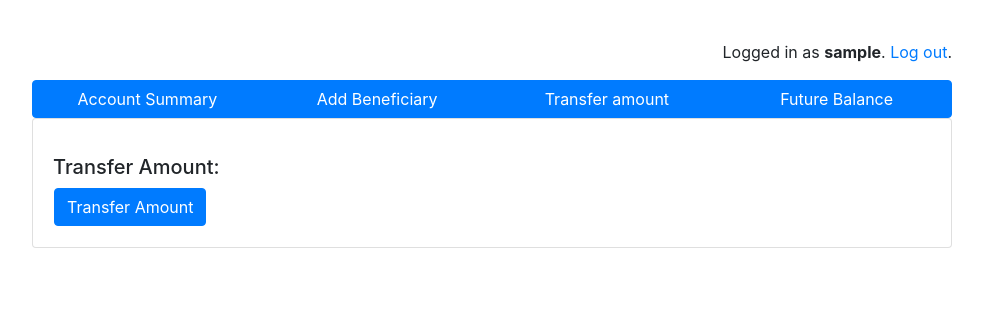
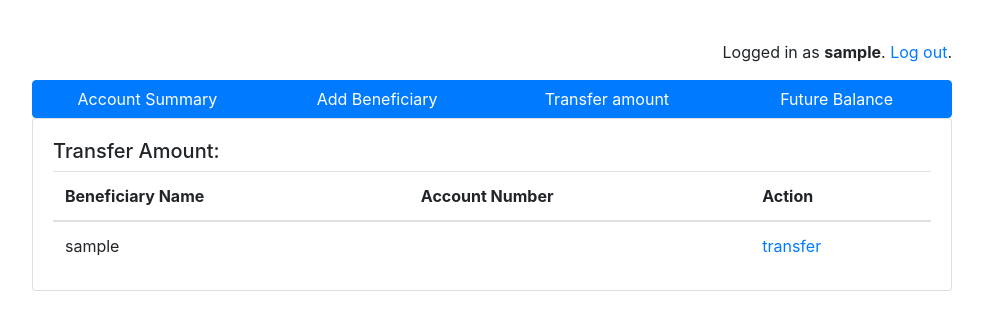
Before and after one commit to Shivaniuyyala/Banking, a Django app: page /customer/transfer_amount/ in a window 1280 px wide. Shown: the top 330 px of the page, without its empty margins (148-1131 px from the left). Run offline with Django 3.2, Linux system fonts and the light colour scheme; a user stored in the database is signed in; tables that the repository leaves empty hold one stand-in row (values such as "Sample post"); some libraries are stand-ins or nearby versions; some web fonts are replaced.

Commit message:
added transaction view and interest calculation view

```diff
--- a/account/models.py
+++ b/account/models.py
@@ -66,3 +66,11 @@
 
     def __unicode__(self):
         return u'%s' % self.txn_id
+
+
+class Beneficiary(BaseClass):
+    user = models.OneToOneField(User, related_name='account_user')
+    beneficiary = models.ManyToManyField(CustomerAccountMapping)
+
+    def __unicode__(self):
+        return u'%s' % self.user.username
--- a/customer/forms.py
+++ b/customer/forms.py
@@ -29,6 +29,7 @@
 
 
 class TransferAmountForm(forms.Form):
+    amount = forms.DecimalField(required=True)
 
     def __init__(self, *args, **kwargs):
         super(TransferAmountForm, self).__init__(*args, **kwargs)
--- a/customer/models.py
+++ b/customer/models.py
@@ -40,10 +40,3 @@
 #
 #     def __unicode__(self):
 #         return u'%s' % self.user.username
-
-class Beneficiary(BaseClass):
-    user = models.OneToOneField(User, related_name='account_user')
-    beneficiary = models.ManyToManyField(User)
-
-    def __unicode__(self):
-        return u'%s' % self.user.username
--- a/customer/templates/transfer_amount.html
+++ b/customer/templates/transfer_amount.html
@@ -3,16 +3,23 @@
 {% block content %}
 <div>
     <form enctype="multipart/form-data" method='post' action=''>
-        <p>{{ form.errors }}</p>
-        <p>{{ form.non_field_errors }}</p>
         {% csrf_token %}
             <table class="table mb-0">
                 <h5> Transfer Amount: </h5>
-            {{form.as_table}}
-                </table>
-            <table>
-            <tr><td> <input type='submit' value='Transfer Amount' class="btn btn-primary" /> </td></tr>
-            </table>
+            <thead>
+            <th>Beneficiary Name</th>
+            <th>Account Number</th>
+            <th>Action</th>
+            </thead>
+            <tdoby>
+                {% for each in beneficiary_list %}
+                    <tr>
+                        <td class="align-middle">{{ each.customer.username }}</td>
+                        <td class="align-middle">{{ each.account }}</td>
+                        <td class="align-middle"><a href="{% url 'customer:txn_confirm' beneficiary_id=each.id  %}">transfer</a></td></tr>
+                {% endfor %}
+            </tdoby>
+        </table>
     </form>
 </div>
 {% endblock %}
--- a/customer/urls.py
+++ b/customer/urls.py
@@ -6,6 +6,8 @@
     url('customer/', include(([
         url('view_transaction_history/(?P<ac_number>\d+)/$', TransactionHistory, name='txn_history'),
         url('add_beneficiary/$', AddBeneficiary.as_view(), name='add_beneficiary'),
-        url('transfer_amount/$', TransferAmount.as_view(), name='transfer_amount'),
+        url('transfer_amount/$', transferAmount, name='transfer_amount'),
+        url('transfer_amount_confirm/(?P<beneficiary_id>\d+)/$', TransferAmountConfirm.as_view(), name='txn_confirm'),
+        url('calculate_interest/$', interestCalculation, name='calculate_interest'),
     ], 'customer'), namespace='customer')),
 ]
--- a/customer/views.py
+++ b/customer/views.py
@@ -2,12 +2,15 @@
 from __future__ import unicode_literals
 from django.views.generic import *
 from django.contrib.auth import login
+from django.http import HttpResponseRedirect
 from django.contrib import messages
 from django.shortcuts import render, redirect
+from django.db import transaction
 from customer.models import User
-from account.models import CustomerAccountMapping, Account, Transaction
-from customer.models import Beneficiary
+from account.models import CustomerAccountMapping, Account, Transaction, Beneficiary
 from customer.forms import SignUpForm, AddBeneficiaryForm, TransferAmountForm
+from decimal import Decimal
+import datetime
 
 
 from django.shortcuts import render
@@ -32,7 +35,10 @@
         username = User.objects.filter(id=request.user.id).values_list('username')
         accounts = list(CustomerAccountMapping.objects.filter(customer=request.user.id).values_list(
             'account__ac_number'))
-        accounts = Account.objects.filter(ac_number__in=accounts[0])
+        if accounts:
+            accounts = Account.objects.filter(ac_number__in=accounts[0])
+        else:
+            accounts = []
         return render(request, 'home.html', {"accounts": accounts, "username": username })
 
 
@@ -72,16 +78,69 @@
         return render(request, self.template_name, {"form": form})
 
 
-class TransferAmount(CreateView):
-    template_name = 'transfer_amount.html'
+class TransferAmountConfirm(CreateView):
+    template_name = 'transfer_amount_confirm.html'
 
     def get_context_data(self, **kwargs):
-        return super(TransferAmount, self).get_context_data(**kwargs)
+        return super(TransferAmountConfirm, self).get_context_data(**kwargs)
 
     def get(self, request, *args, **kwargs):
         form = TransferAmountForm()
-        return render(request, self.template_name, {"form": form})
+        if kwargs:
+            beneficiary_id = int(kwargs['beneficiary_id'])
+            ac_number, username = CustomerAccountMapping.objects.filter(id=beneficiary_id).values_list('account__ac_number',
+                                                                              'customer__username')[0]
+
+        return render(request, self.template_name, {"form": form, 'ac_number': ac_number, 'username':username })
 
     def post(self, request, *args, **kwargs):
         form = TransferAmountForm(request.POST)
-        return render(request, self.template_name, {"form": form})
+        amount = Decimal(request.POST.get('amount'))
+        if kwargs:
+            beneficiary_id = int(kwargs['beneficiary_id'])
+            beneficiary_ac_number = CustomerAccountMapping.objects.get(id=beneficiary_id).account.ac_number
+            beneficiary = CustomerAccountMapping.objects.get(id=beneficiary_id).customer
+            payee_ac_number = CustomerAccountMapping.objects.get(customer=request.user).account.ac_number
+            TransferAmountConfirm.do_transaction(request.user, payee_ac_number, beneficiary, beneficiary_ac_number,
+                                                 amount)
+            messages.success(request, "Transaction completed Successfully")
+            return HttpResponseRedirect('/')
+
+    @classmethod
+    def do_transaction(cls, payee, payee_ac_number, beneficiary, beneficiary_ac_number, amount):
+        with transaction.atomic():
+            payee_ac_number = Account.objects.select_for_update().get(ac_number=payee_ac_number)
+            if payee_ac_number.balance < amount:
+                raise "Insufficient Balance to complete the requested transaction"
+            payee_ac_number.balance = payee_ac_number.balance-amount
+            payee_ac_number.save()
+            beneficiary_ac_number = Account.objects.select_for_update().get(ac_number=beneficiary_ac_number)
+            beneficiary_ac_number.balance += amount
+            beneficiary_ac_number.save()
+            txn_id = 1111
+            Transaction.objects.create(txn_id=txn_id, amount=amount, customer=payee, account=payee_ac_number,
+                                       type=Transaction.DEBIT, txn_date=datetime.datetime.now())
+            Transaction.objects.create(txn_id=txn_id, amount=amount, customer=beneficiary, account=beneficiary_ac_number,
+                                       type=Transaction.CREDIT, txn_date=datetime.datetime.now())
+
+
+def transferAmount(request):
+    template_name = 'transfer_amount.html'
+    if request.method == "GET":
+        user = request.user
+        beneficiary = Beneficiary.objects.filter(user=user)
+        beneficiary_list = []
+        if beneficiary:
+            beneficiary_list = beneficiary[0].beneficiary.all()
+        return render(request, template_name, {'beneficiary_list': beneficiary_list})
+
+def interestCalculation(request):
+    template_name = 'view_interest.html'
+    interest_rate = 4
+    if request.method == "GET":
+        user = request.user
+        obj = CustomerAccountMapping.objects.filter(customer=user)
+        if obj:
+            balance = obj[0].account.balance
+            future_balance = round(balance+Decimal(balance*Decimal(0.04*12)),2)
+            return render(request, template_name, {'balance':balance, 'future_balance': future_balance})
--- a/templates/base.html
+++ b/templates/base.html
@@ -34,7 +34,7 @@
                       <a href="{% url 'home' %}" class="btn btn-primary" style="width:50%" role="button">Account Summary</a>
                       <a href="{% url 'customer:add_beneficiary' %}" class="btn btn-primary" style="width:50%" role="button">Add Beneficiary</a>
                       <a href="{% url 'customer:transfer_amount' %}" class="btn btn-primary" style="width:50%" role="button">Transfer amount</a>
-                      <a href="{% url 'login' %}" class="btn btn-primary" style="width:50%" role="button">Future Balance</a>
+                      <a href="{% url 'customer:calculate_interest' %}" class="btn btn-primary" style="width:50%" role="button">Future Balance</a>
                     </div>
                     {% endif %}
                   {% endif %}
```
Also changed, not shown: account/admin.py (+8 -1 lines).
